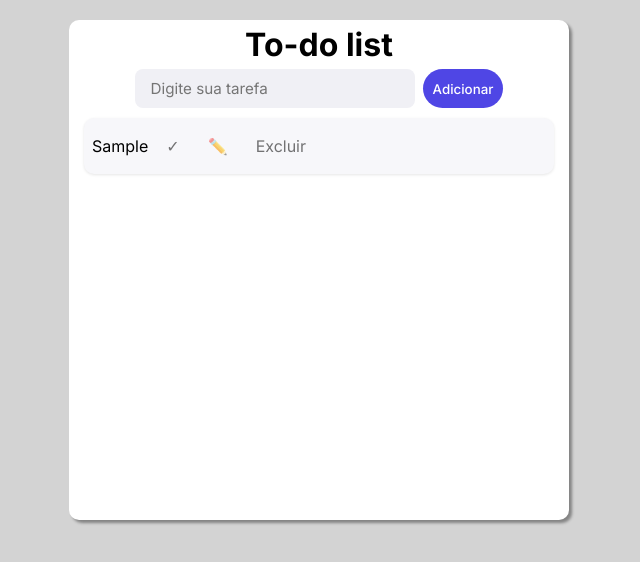
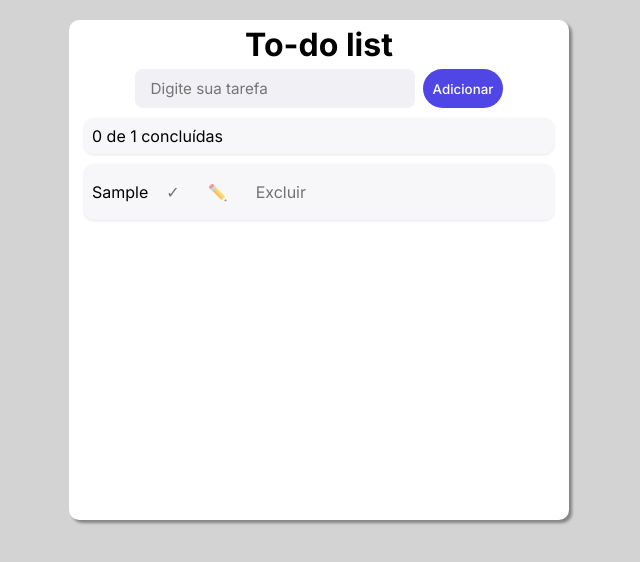
Before and after one commit to JeanEzechiello/to-do-list, a plain HTML site: page index.html in a window 1280 px wide. Both pictures are taken after typing "Sample" into the empty fields and a click on the button "Adicionar". Shown: the whole page, without its empty margins (321-961 px from the left). Drawn offline with Linux system fonts and the light colour scheme.

Commit message:
adiciona contador de tarefas concluídas

```diff
--- a/css/style.css
+++ b/css/style.css
@@ -43,6 +43,17 @@ div > h1 {
     outline: none;
     width: 280px;
     transition: box-shadow 0.2s;
+}
+
+#contador {
+    background-color: #f7f7fa;
+    border-radius: 10px;
+    margin-top: 10px;
+    margin-left: 15px;
+    box-shadow: 0 1px 3px rgba(0, 0, 0, 0.100);
+    width: 470px;
+    padding: 8px;
+    list-style: none;
 }
 
 #input-tarefa:focus {
--- a/index.html
+++ b/index.html
@@ -17,7 +17,7 @@
         <input type="text"  id="input-tarefa" placeholder="Digite sua tarefa">
         <button id="addbutton">Adicionar</button>
     </div>
-
+    <p id="contador"></p>
     <ul id="lista-tarefas">
 
     </ul>
--- a/js/script.js
+++ b/js/script.js
@@ -1,6 +1,7 @@
 const addbutton = document.getElementById('addbutton')
 const ipt = document.getElementById('input-tarefa')
 const ul = document.getElementById('lista-tarefas')
+const contador = document.getElementById('contador')
 let tarefas = []
 let newtrf = null
 
@@ -20,6 +21,7 @@ addbutton.addEventListener("click", function() {
     ipt.value = ''
 
     verificarListaVazia()
+    atualizarContador()
 });
 
 
@@ -44,7 +46,7 @@ function criarTarefa(txt, concluida, id) {
 
     remove.addEventListener('click', function(){
         remove.classList.add('btn-excluir')
-        if(confirm('Tem certeza que quer excluir?')) {
+
             novatarefa.remove()
         tarefas = tarefas.filter(function(t) {
             return t.id !== id
@@ -52,10 +54,7 @@ function criarTarefa(txt, concluida, id) {
         });
         localStorage.setItem("trf", JSON.stringify(tarefas))
          verificarListaVazia()
-        }else {
-            return
-        }
-
+         atualizarContador()
     });
 
 
@@ -68,6 +67,7 @@ function criarTarefa(txt, concluida, id) {
         console.log(search)
         search.concluida = !search.concluida
         localStorage.setItem("trf", JSON.stringify(tarefas))
+        atualizarContador()
     });
 
     editar.addEventListener('click', function(){
@@ -105,3 +105,13 @@ function verificarListaVazia() {
         newtrf.remove()
     }
 }
+
+function atualizarContador() {
+    let res = tarefas.filter(function(t) {
+        return t.concluida
+    })
+
+    contador.innerHTML = `${res.length} de ${tarefas.length} concluídas`
+}
+
+atualizarContador()
```
